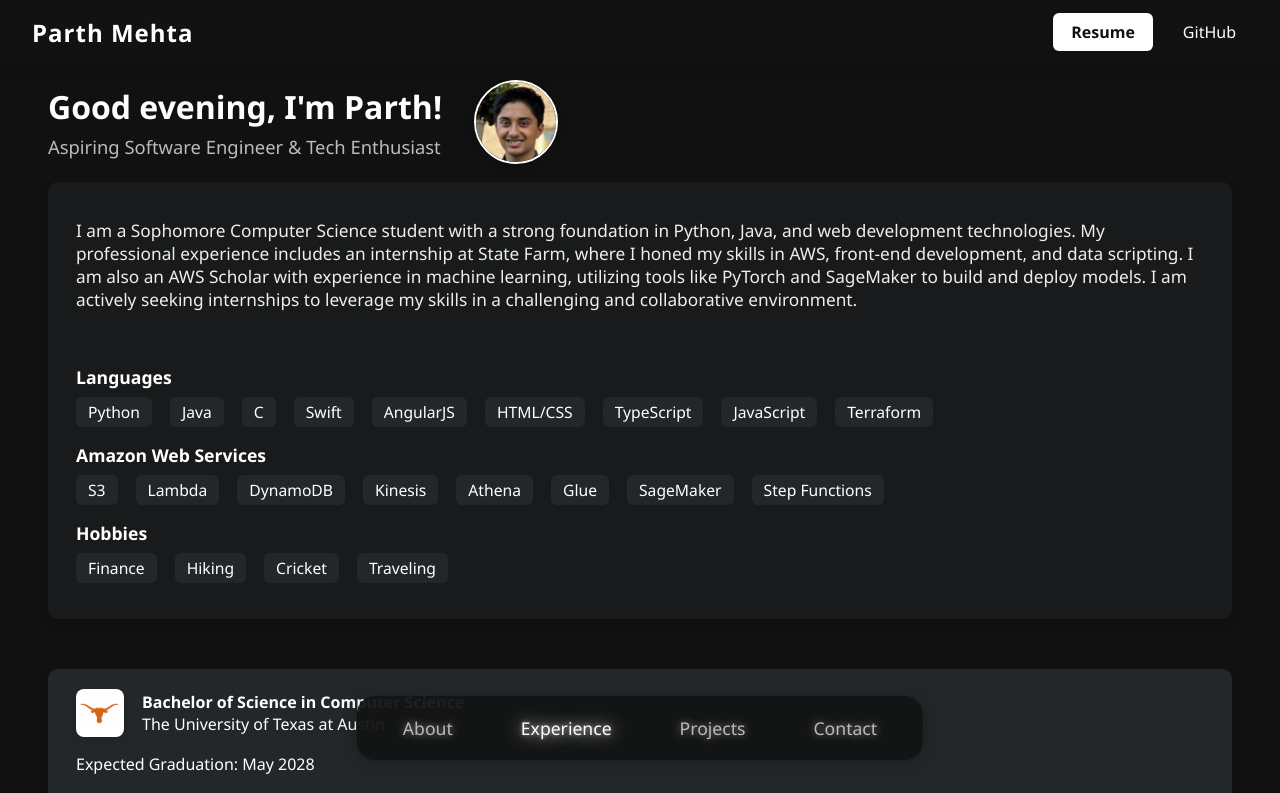
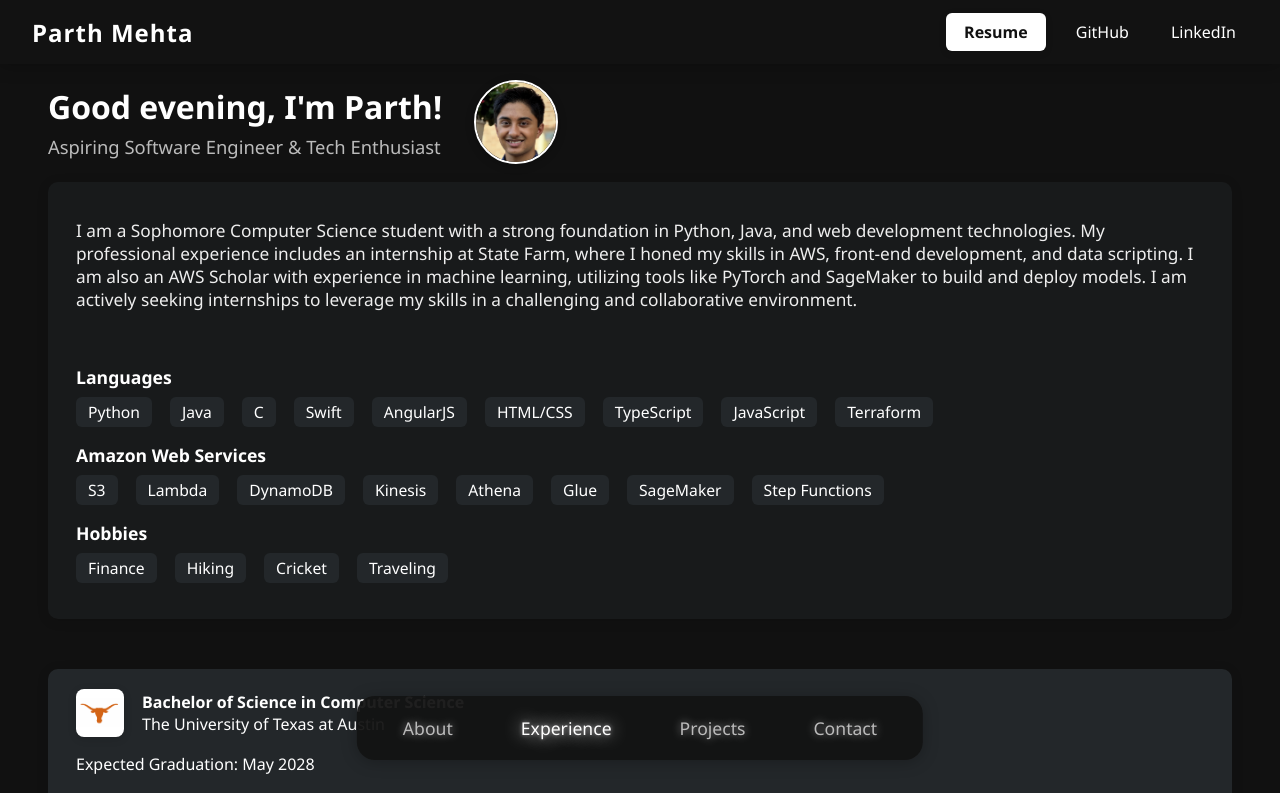
Before and after one commit to ParthM02/portfolio, a React (Create React App) app in the folder portfolio-site/: page / in a window 1280 px wide. Shown: the top 793 px of the page. Built offline with nearby package versions, Linux system fonts and the light colour scheme.

Commit message:
all fixes made for version 1

```diff
--- a/portfolio-site/src/App.css
+++ b/portfolio-site/src/App.css
@@ -244,7 +244,6 @@
 .experience-card {
   background: #181a1b;
   border-radius: 14px;
-  max-width: 420px;
   box-shadow: 0 2px 16px rgba(0,0,0,0.18);
   padding: 28px 28px 20px 28px;
   display: flex;
--- a/portfolio-site/src/App.js
+++ b/portfolio-site/src/App.js
@@ -79,6 +79,14 @@
             rel="noopener noreferrer"
           >
             GitHub
+          </a>
+          <a
+            href="https://www.linkedin.com/in/parthmehta0210/"
+            className="github-link"
+            target="_blank"
+            rel="noopener noreferrer"
+          >
+            LinkedIn
           </a>
         </div>
       </nav>
```
Also changed, not shown: 2 other files (tests, documents, lock files or other folders).
